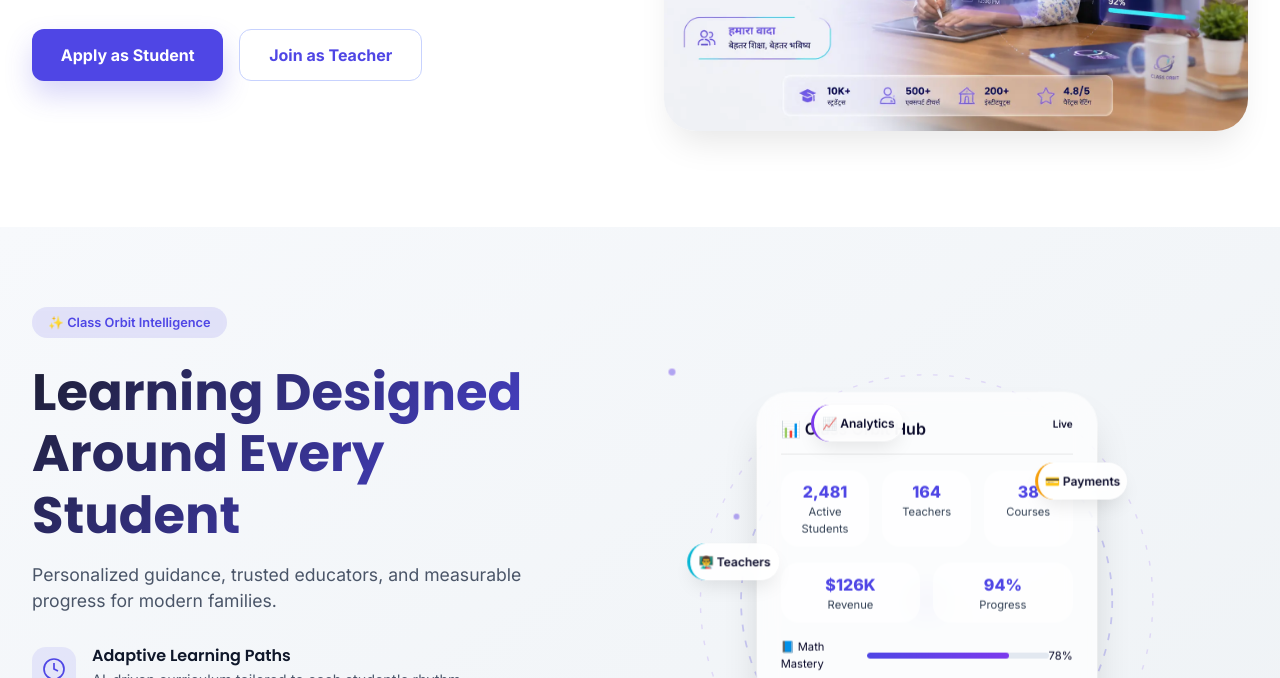
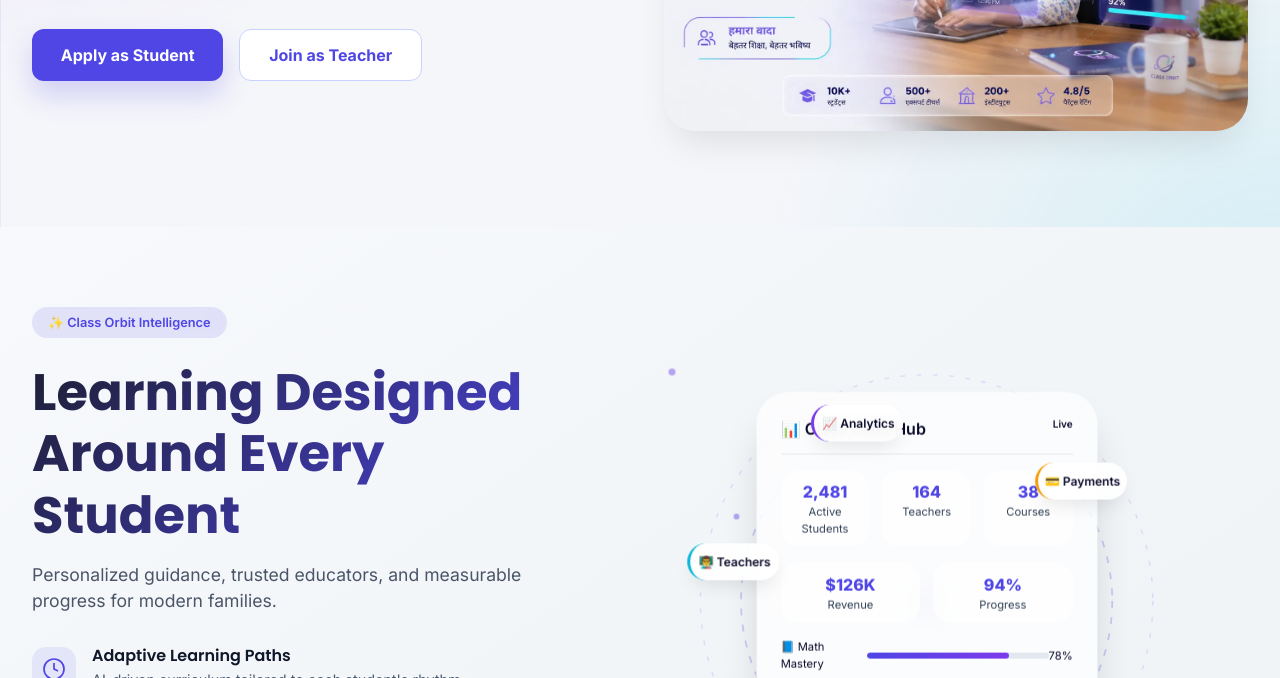
Before and after one commit to nikhil-mca-code/class-orbit, a plain HTML site: page frontend/index.html in a window 1280 px wide. Shown: the part 456-1134 px from the top of the page. Drawn offline with Linux system fonts and the light colour scheme.

Commit message:
bg-fixed

```diff
--- a/frontend/index.html
+++ b/frontend/index.html
@@ -596,6 +596,44 @@
         transform: none;
       }
     }
+
+/* ===== BACKGROUND PATTERN ===== */
+body{
+  background-color:#f5f6fa;
+
+  background-image:
+
+  linear-gradient(
+    rgba(79,70,229,0.08) 1px,
+    transparent 1px
+  ),
+
+  linear-gradient(
+    90deg,
+    rgba(79,70,229,0.08) 1px,
+    transparent 1px
+  ),
+
+  radial-gradient(
+    circle at 0% 0%,
+    rgba(124,58,237,0.18),
+    transparent 35%
+  ),
+
+  radial-gradient(
+    circle at 100% 100%,
+    rgba(6,182,212,0.15),
+    transparent 35%
+  );
+
+  background-size:
+    36px 36px,
+    36px 36px,
+    auto,
+    auto;
+
+  background-attachment: fixed;
+}
     /* ======================================
    CLASS ORBIT FOUNDER SECTION
 ====================================== */
```
